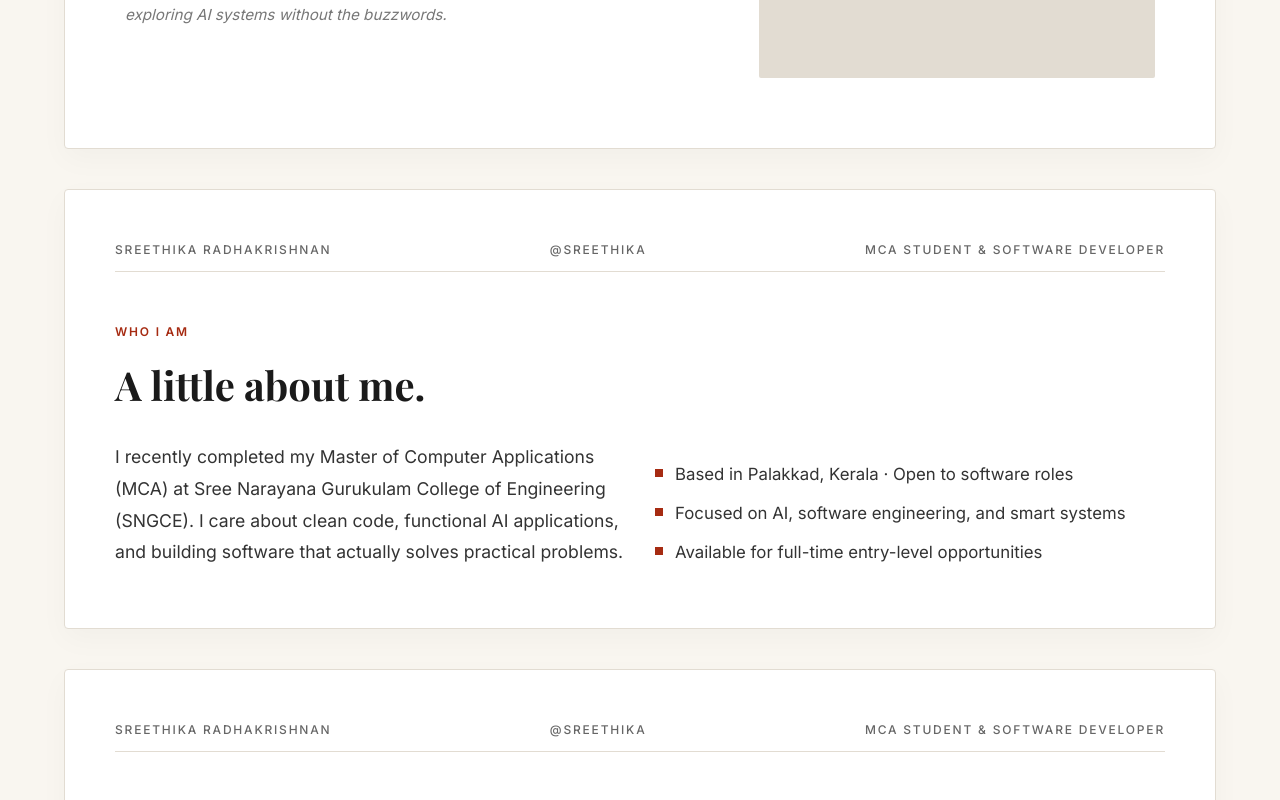
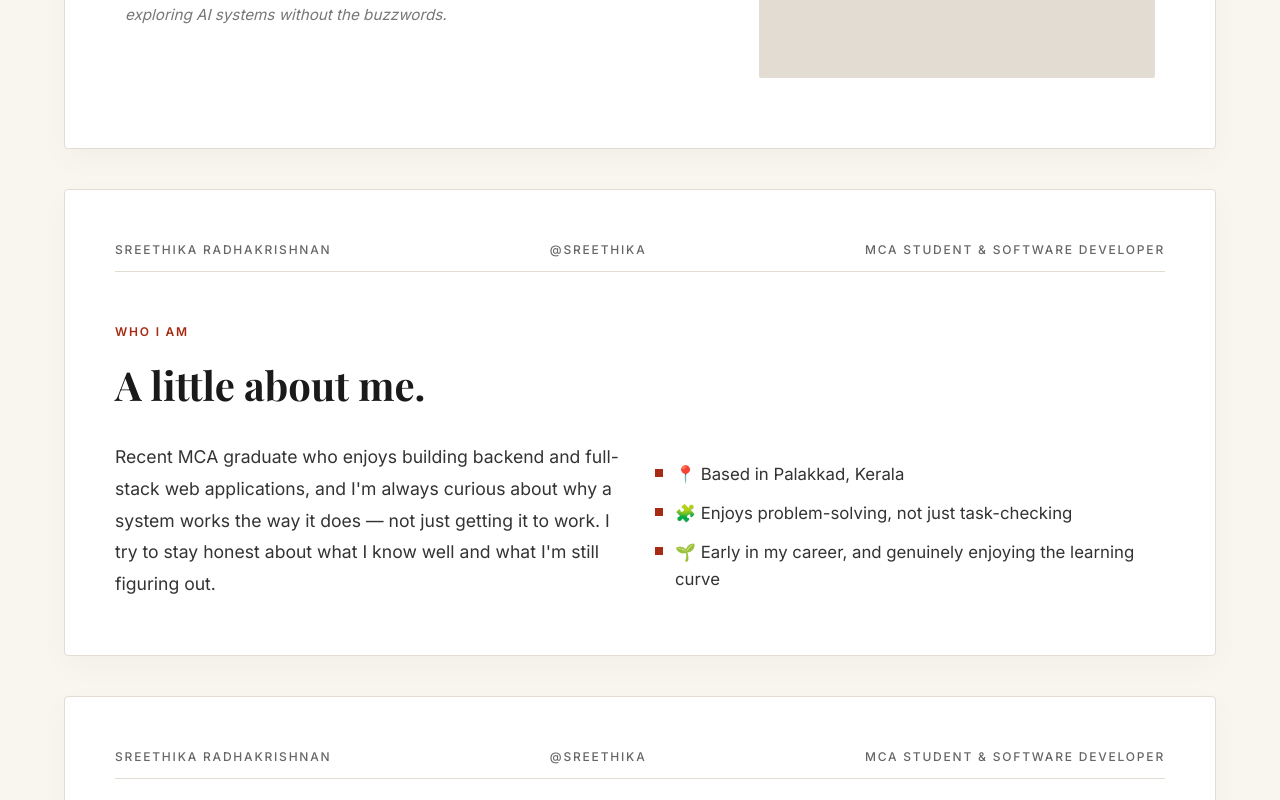
Before and after one commit to Sr-2525/Portfolio, a React app: page / in a window 1280 px wide. Shown: the part 413-1213 px from the top of the page. Built offline with nearby package versions, Linux system fonts and the light colour scheme; the HTML template or start-up script is replaced by a standard one; a web font is replaced by a local one.

Commit message:
Updated About Me section with authentic personal bio and bullet points

```diff
--- a/src/components/About.jsx
+++ b/src/components/About.jsx
@@ -9,12 +9,12 @@ function About() {
 
       <div className="grid-2" style={{ alignItems: 'start' }}>
         <p style={{ fontSize: '1.1rem', color: '#333', lineHeight: '1.8' }}>
-          I recently completed my Master of Computer Applications (MCA) at Sree Narayana Gurukulam College of Engineering (SNGCE). I care about clean code, functional AI applications, and building software that actually solves practical problems.
+          Recent MCA graduate who enjoys building backend and full-stack web applications, and I'm always curious about why a system works the way it does — not just getting it to work. I try to stay honest about what I know well and what I'm still figuring out.
         </p>
         <ul className="square-list">
-          <li>Based in Palakkad, Kerala · Open to software roles</li>
-          <li>Focused on AI, software engineering, and smart systems</li>
-          <li>Available for full-time entry-level opportunities</li>
+          <li>📍 Based in Palakkad, Kerala</li>
+          <li>🧩 Enjoys problem-solving, not just task-checking</li>
+          <li>🌱 Early in my career, and genuinely enjoying the learning curve</li>
         </ul>
       </div>
     </section>
```
